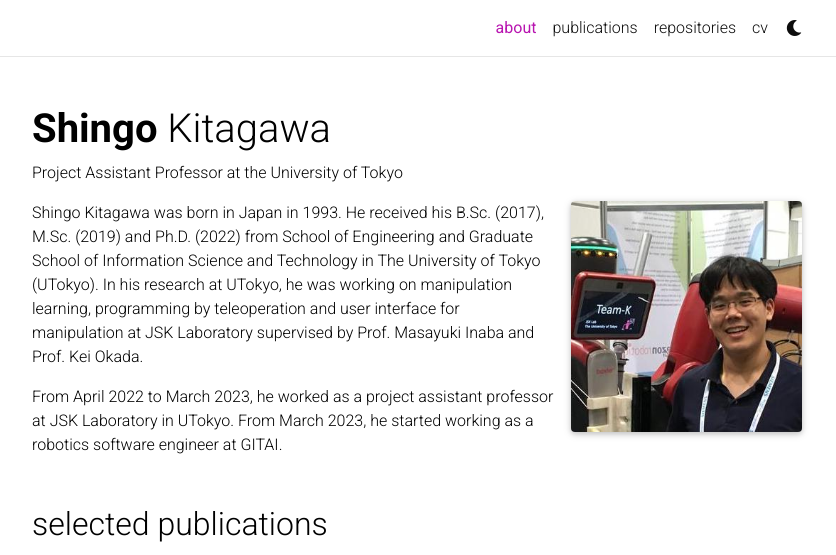
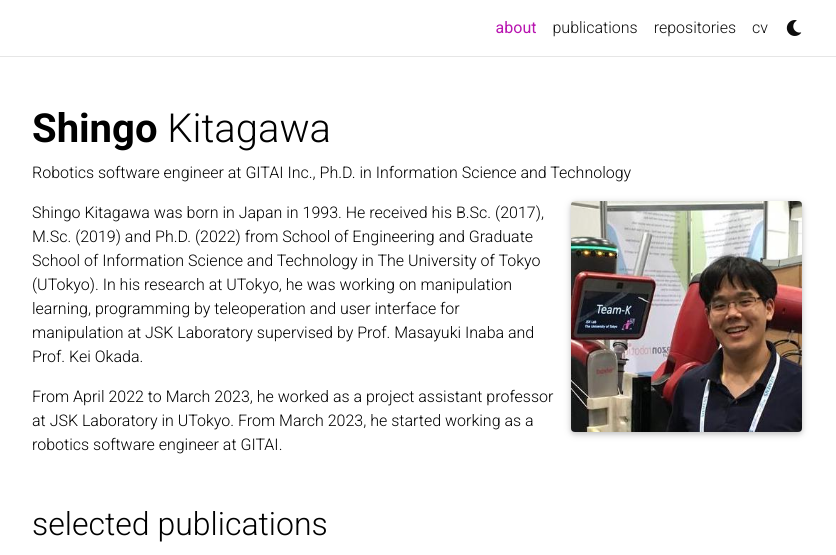
Before and after one commit to knorth55/knorth55.github.io, a Jekyll site: the page built from _pages/about.md, in a window 1280 px wide, cut to the strip 0-555 px from the top of the page. Shown: the whole strip, without its empty margins (223-1059 px from the left). Built offline with Jekyll 4.4.1, drawn with Linux system fonts in a browser that asks for light colours; full-size pictures stand in for the smaller copies a plugin makes; comment, search, counter and statistics services are not loaded; a style sheet for code colours, icons or effects is not loaded.

Commit message:
udpate about

```diff
--- a/_pages/about.md
+++ b/_pages/about.md
@@ -2,7 +2,7 @@
 layout: about
 title: about
 permalink: /
-subtitle: Project Assistant Professor at the University of Tokyo
+subtitle: Robotics software engineer at GITAI Inc., Ph.D. in Information Science and Technology
 
 profile:
   align: right
```
